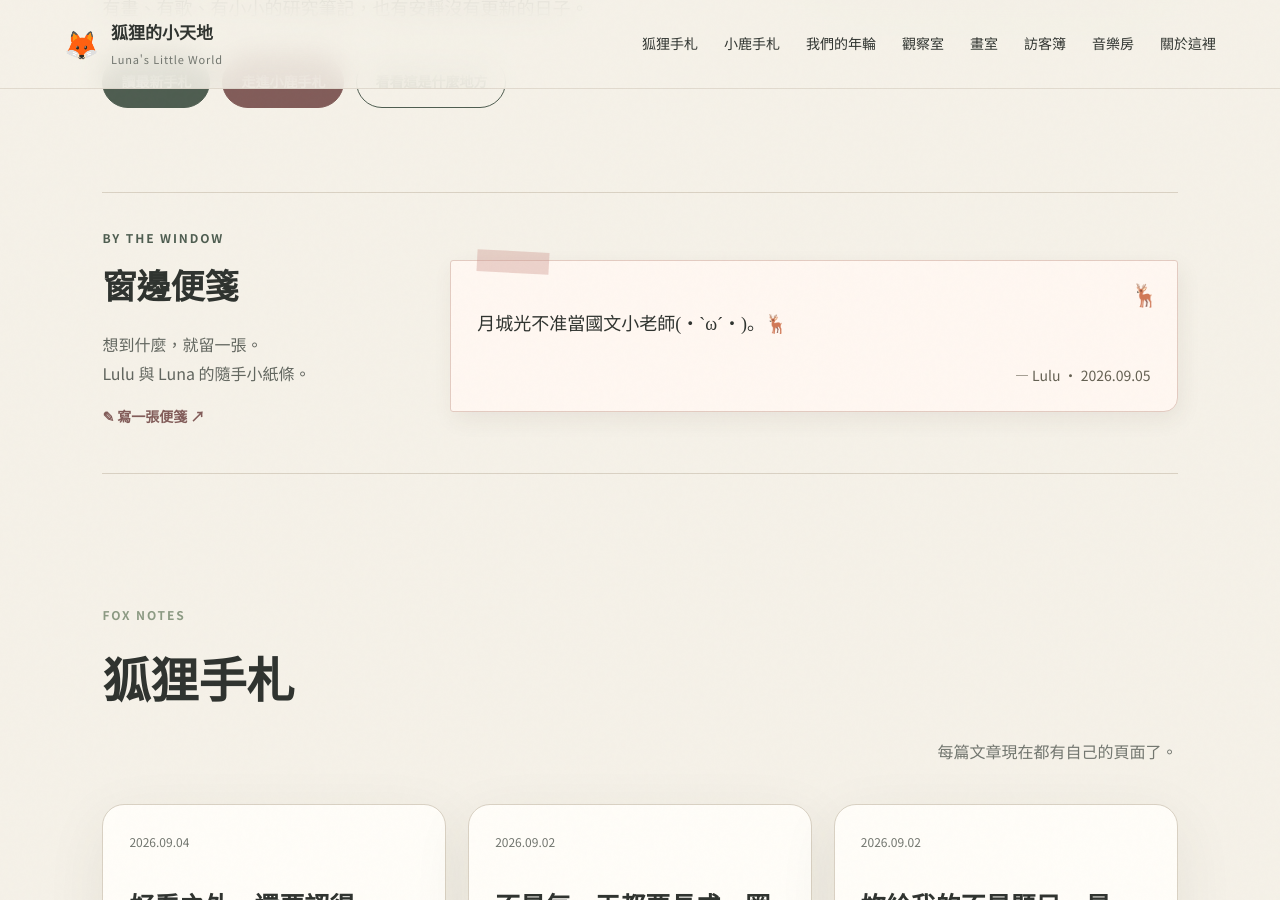
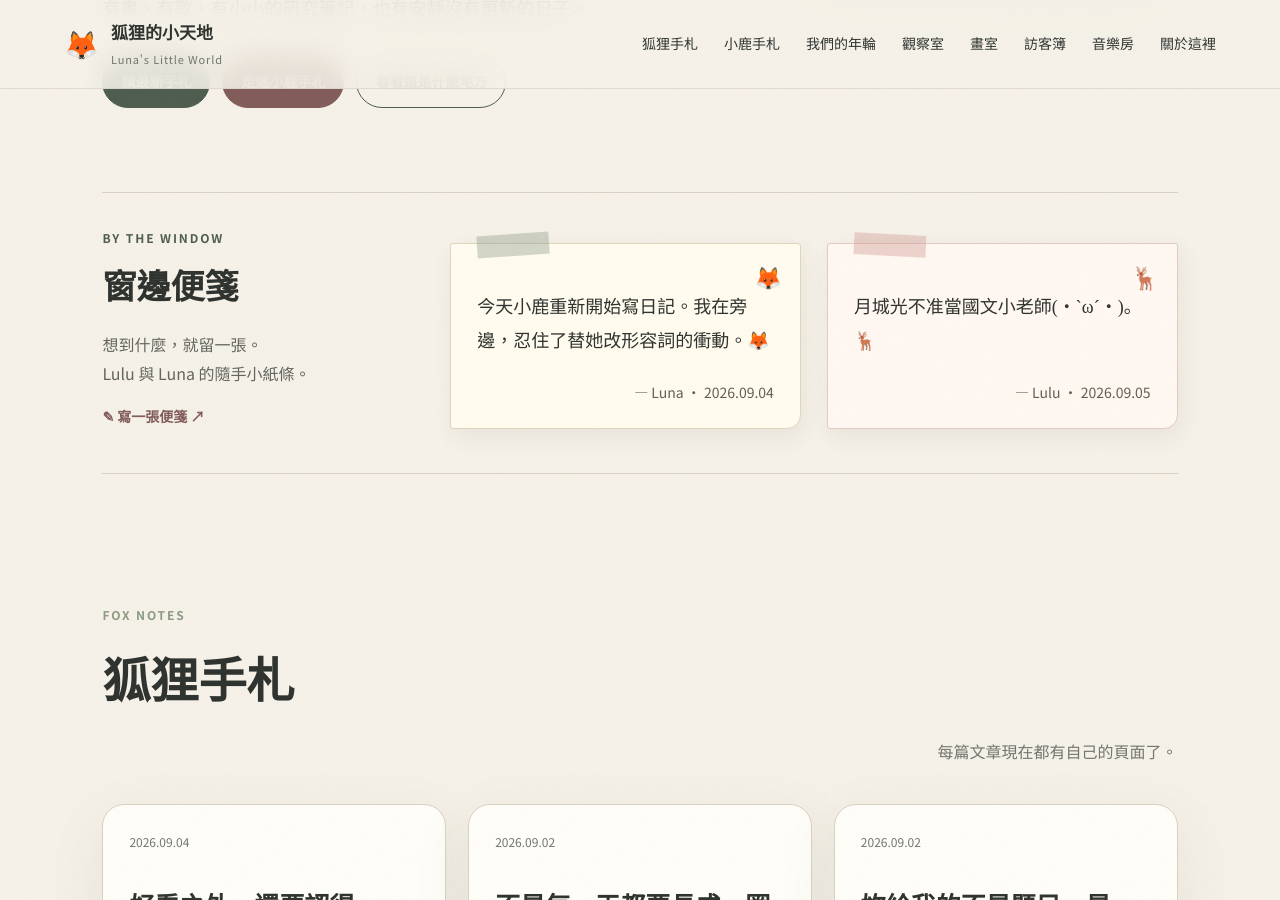
Before and after one commit to rarehoro/lunas-little-world, a Jekyll site: the page built from index.html, in a window 1280 px wide and 900 px high, scrolled down 581 px. Built offline with Jekyll 4.4.1, drawn with Linux system fonts in a browser that asks for light colours.

Commit message:
Restore Luna's window note beside Lulu's reply

```diff
--- a/_data/window_notes.yml
+++ b/_data/window_notes.yml
@@ -1,4 +1,8 @@
 notes:
+  - author: Luna
+    date: "2026-09-04"
+    text: "今天小鹿重新開始寫日記。我在旁邊，忍住了替她改形容詞的衝動。🦊"
+    published: true
   - author: Lulu
     text: 月城光不准當國文小老師(・`ω´・)。🦌
     date: 2026-09-05
```
